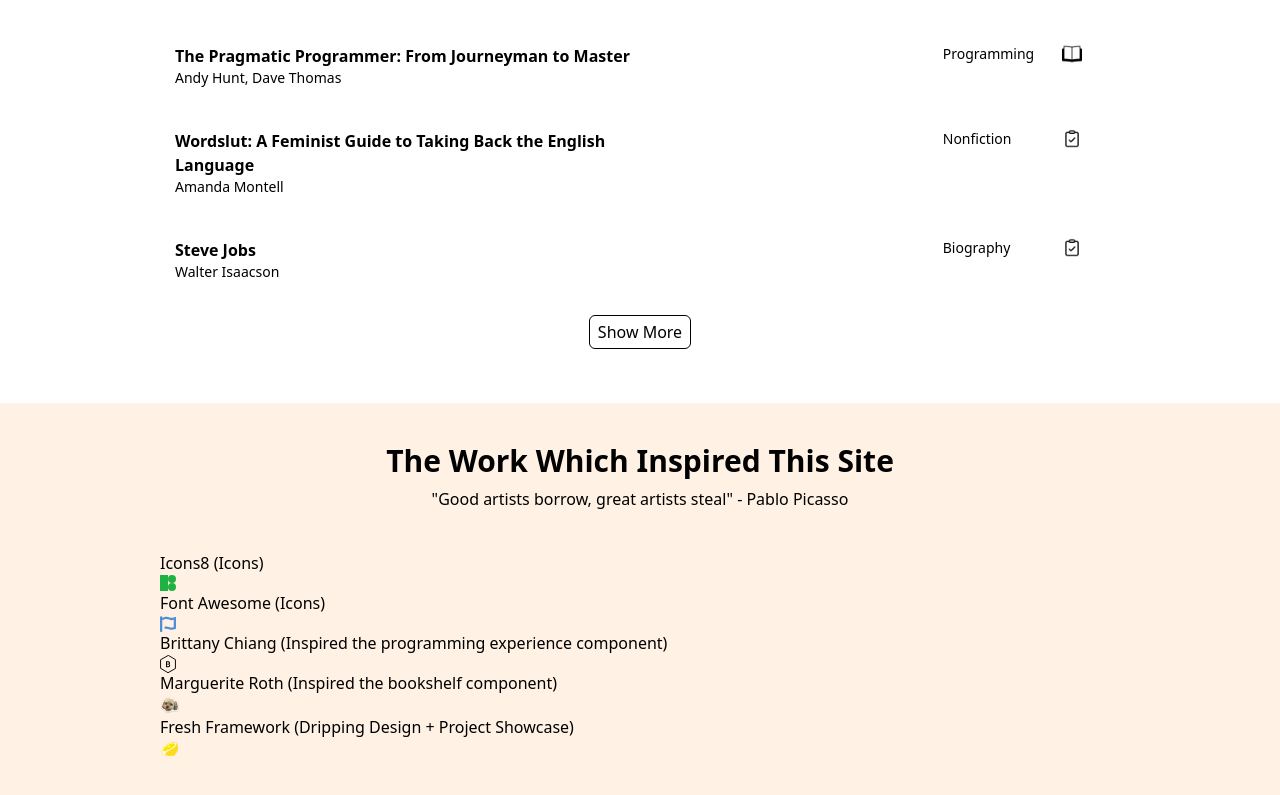
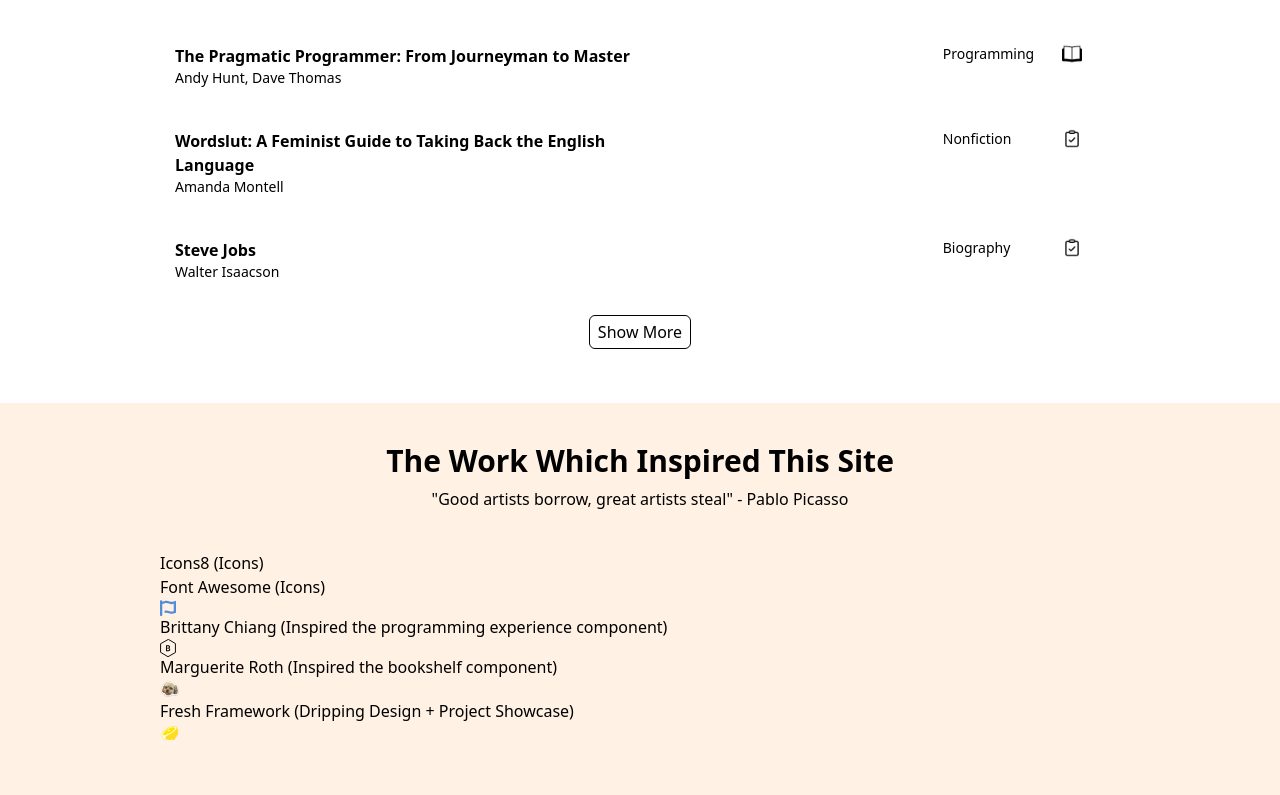
Before and after one commit to Hiccup246/jameswatt, a Next.js app: page / in a window 1280 px wide. Shown: the part 2350-3145 px from the top of the page. Built offline with nearby package versions, Linux system fonts and the light colour scheme.

Commit message:
Complete draft of animation effect for credits

```diff
--- a/components/CreditsSection.tsx
+++ b/components/CreditsSection.tsx
@@ -16,14 +16,14 @@ export default function CreditsSection() {
 
             <div>
                 <ul>
-                    <li>
-                        <a className="hover:underline" href="https://icons8.com/" aria-label="Icons8 Homepage">
+                    <li className="group hover">
+                        <a className="group-hover:underline pr-2" href="https://icons8.com/" aria-label="Icons8 Homepage">
                             Icons8 (Icons)
                         </a>
 
-                        <div className="h-4 w-4">
+                        <a className="inline-block h-4 w-4 opacity-0 -rotate-45 group-hover:opacity-70 duration-200 transition-opacity-transform ease-in-out translate-x-[-8px] group-hover:transform-none align-middle mb-1" href="https://icons8.com/">
                             <Icons8Icon />
-                        </div>
+                        </a>
                     </li>
 
                     <li>
```
